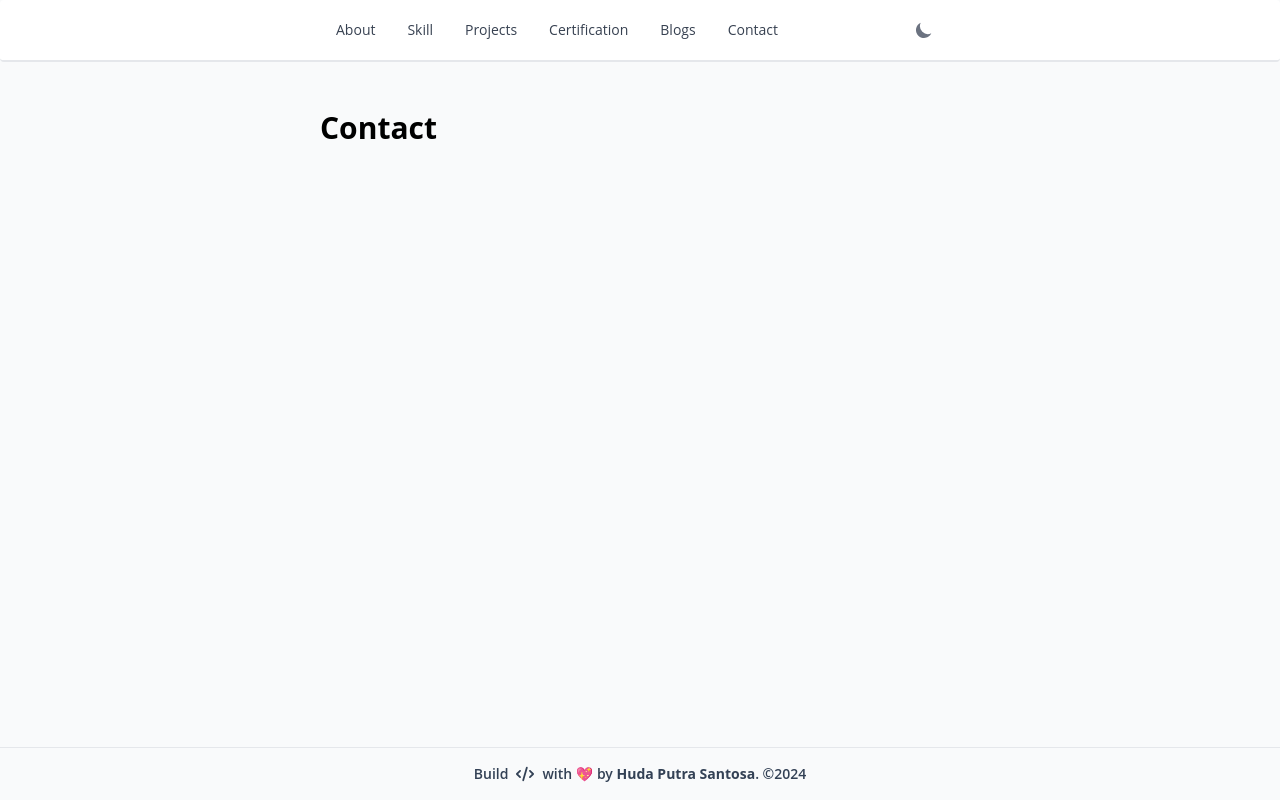
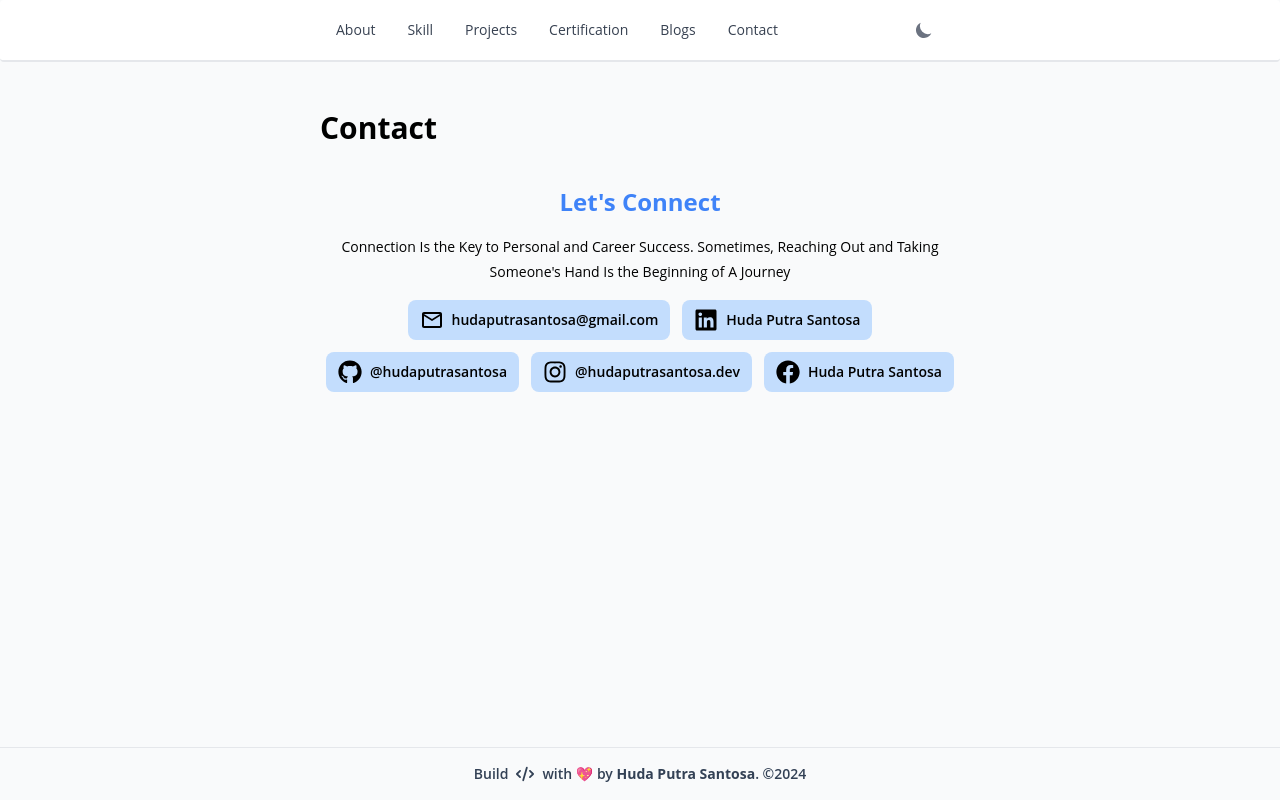
Before and after one commit to hudaputrasantosa/hudaputrasantosa.github.io, a React (Vite) app: page /contact in a window 1280 px wide. Built offline with nearby package versions, Linux system fonts and the light colour scheme.

Commit message:
add: contact section

```diff
--- a/src/pages/Contact/index.jsx
+++ b/src/pages/Contact/index.jsx
@@ -1,4 +1,34 @@
 import ContentLayout from "../../components/ContentLayout";
+import { MdOutlineMail } from "react-icons/md";
+import { FaLinkedin, FaGithub, FaInstagram, FaFacebook } from "react-icons/fa";
+
+const contacts = [
+  {
+    icon: <MdOutlineMail size="24" />,
+    name: "hudaputrasantosa@gmail.com",
+    link: "mailto:hudaputrasantosa@gmail.com",
+  },
+  {
+    icon: <FaLinkedin size="24" />,
+    name: "Huda Putra Santosa",
+    link: "https://www.linkedin.com/in/huda-putra-santosa/",
+  },
+  {
+    icon: <FaGithub size="24" />,
+    name: "@hudaputrasantosa",
+    link: "https://github.com/hudaputrasantosa",
+  },
+  {
+    icon: <FaInstagram size="24" />,
+    name: "@hudaputrasantosa.dev",
+    link: "https://www.instagram.com/hudaputrasantosa.dev/",
+  },
+  {
+    icon: <FaFacebook size="24" />,
+    name: "Huda Putra Santosa",
+    link: "https://www.facebook.com/hudaputrasantosa/",
+  },
+];
 
 const Contact = () => {
   return (
@@ -6,6 +36,26 @@ const Contact = () => {
       <ContentLayout>
         <section className="flex flex-col gap-2 py-4">
           <h2 className="font-bold text-3xl">Contact</h2>
+          <div className="justify-center text-center mt-8">
+            <h4 className="text-2xl font-bold text-blue-500">Let's Connect</h4>
+            <p className="my-4">
+              Connection Is the Key to Personal and Career Success. Sometimes,
+              Reaching Out and Taking Someone's Hand Is the Beginning of A
+              Journey
+            </p>
+            <div className="flex flex-wrap gap-3 items-center justify-center">
+              {contacts.map((contact, idx) => (
+                <a href={contact.link} key={idx} target="_blank">
+                  <div className="flex items-center gap-2 dark:text-slate-800 bg-blue-200 py-2 px-3 rounded-lg">
+                    {contact.icon}
+                    <p className="lg:text-sm text-xs font-semibold">
+                      {contact.name}
+                    </p>
+                  </div>
+                </a>
+              ))}
+            </div>
+          </div>
         </section>
       </ContentLayout>
     </>
```
